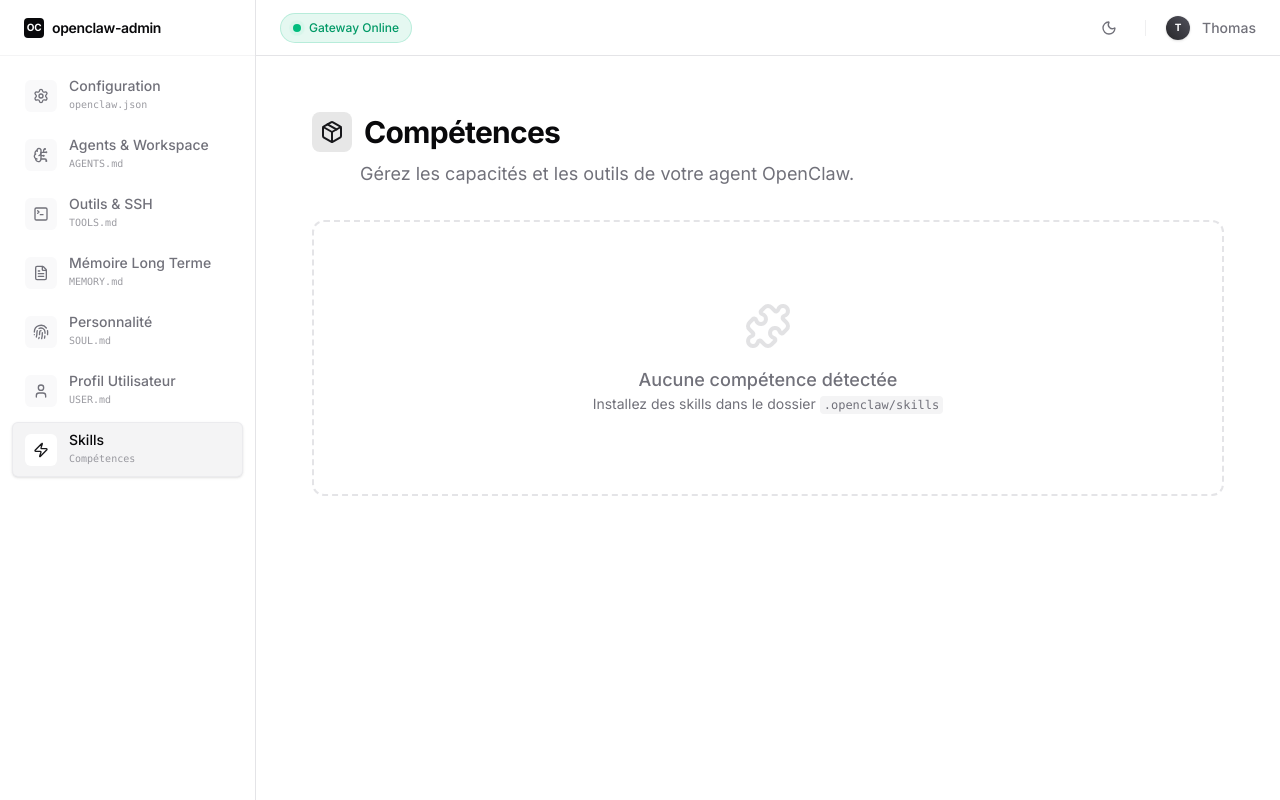
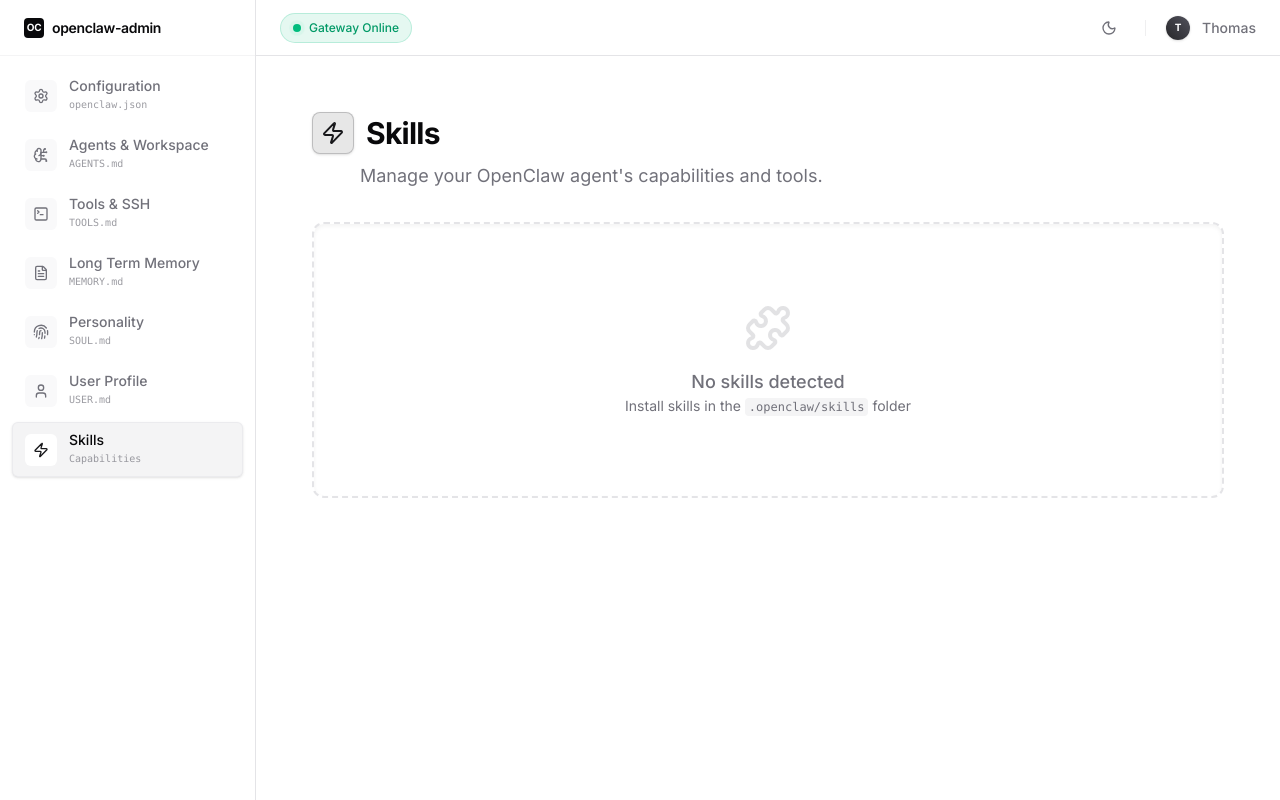
Before and after one commit to thomas-touboul/nanobot-web-ui, a Next.js app: page /skills in a window 1280 px wide. Built offline with nearby package versions, Linux system fonts and the light colour scheme.

Commit message:
style: polish UI density, relief, consistency and localization

```diff
--- a/src/app/editor/page.tsx
+++ b/src/app/editor/page.tsx
@@ -58,7 +58,7 @@ function EditorContent() {
         headers: { "Content-Type": "application/json" },
       });
       if (res.ok) {
-        setMessage("Enregistré !");
+        setMessage("Saved!");
         setOriginalContent(content);
         setIsEditing(false); // Return to preview after save
         setTimeout(() => setMessage(""), 3000);
@@ -82,10 +82,10 @@ function EditorContent() {
   if (!filename) {
     return (
       <div className="h-full flex flex-col items-center justify-center text-muted-foreground space-y-4 animate-fade-in">
-        <div className="w-16 h-16 rounded-full bg-secondary flex items-center justify-center">
+        <div className="w-16 h-16 rounded-full bg-secondary flex items-center justify-center shadow-inner">
             <FileText className="w-8 h-8 opacity-50" />
         </div>
-        <p className="font-medium">Sélectionnez un fichier dans la barre latérale pour l'éditer.</p>
+        <p className="font-medium">Select a file from the sidebar to edit.</p>
       </div>
     );
   }
@@ -100,12 +100,12 @@ function EditorContent() {
     <div className="h-full flex flex-col space-y-4 animate-fade-in">
       <div className="flex items-center justify-between">
         <div className="flex items-center gap-4">
-          <div className="p-2 bg-secondary/50 rounded-lg">
+          <div className="p-2 bg-secondary/50 rounded-lg shadow-sm border border-border/40">
             <FileText className="w-5 h-5 text-muted-foreground" />
           </div>
           <div>
             <h1 className="text-xl font-bold tracking-tight">{filename}</h1>
-            <p className="text-xs text-muted-foreground font-mono">/home/moltbot/.openclaw/{filename}</p>
+            <p className="text-[10px] text-muted-foreground font-mono">/home/moltbot/.openclaw/{filename}</p>
           </div>
         </div>
 
@@ -123,7 +123,7 @@ function EditorContent() {
               className="flex items-center gap-2 px-4 py-2 bg-secondary text-secondary-foreground rounded-lg text-sm font-medium hover:bg-secondary/80 transition-all shadow-sm border border-border"
             >
               <Pencil className="w-4 h-4" />
-              Modifier
+              Edit
             </button>
           ) : (
             <>
@@ -132,7 +132,7 @@ function EditorContent() {
                 className="flex items-center gap-2 px-4 py-2 bg-secondary text-secondary-foreground rounded-lg text-sm font-medium hover:bg-secondary/80 transition-all shadow-sm border border-border"
               >
                 {canPreview ? <Eye className="w-4 h-4" /> : <X className="w-4 h-4" />}
-                {canPreview ? "Preview" : "Annuler"}
+                {canPreview ? "Preview" : "Cancel"}
               </button>
 
               <button
@@ -141,14 +141,14 @@ function EditorContent() {
                 className="flex items-center gap-2 px-4 py-2 bg-primary text-primary-foreground rounded-lg text-sm font-medium hover:bg-primary/90 disabled:opacity-50 transition-all shadow-sm"
               >
                 {saving ? <Loader2 className="w-4 h-4 animate-spin" /> : <Save className="w-4 h-4" />}
-                Enregistrer
+                Save
               </button>
             </>
           )}
         </div>
       </div>
 
-      <div className="flex-1 relative min-h-[500px] border border-border rounded-xl overflow-hidden shadow-sm bg-card">
+      <div className="flex-1 relative min-h-[500px] border border-border rounded-xl overflow-hidden shadow-lg bg-card">
         {loading ? (
           <div className="absolute inset-0 flex items-center justify-center bg-background/50 backdrop-blur-sm z-10">
             <Loader2 className="w-8 h-8 animate-spin text-primary" />
@@ -159,14 +159,14 @@ function EditorContent() {
               <textarea
                 value={content}
                 onChange={(e) => setContent(e.target.value)}
-                className="absolute inset-0 w-full h-full p-6 bg-transparent font-mono text-sm resize-none focus:outline-none leading-relaxed"
+                className="absolute inset-0 w-full h-full p-4 md:p-6 bg-transparent font-mono text-xs resize-none focus:outline-none leading-relaxed"
                 spellCheck={false}
                 autoFocus
               />
             ) : (
-              <div className="absolute inset-0 w-full h-full overflow-y-auto p-6 md:p-10 bg-card">
+              <div className="absolute inset-0 w-full h-full overflow-y-auto p-4 md:p-6 bg-card">
                 {isMarkdown ? (
-                  <div className="prose prose-zinc dark:prose-invert max-w-none">
+                  <div className="prose prose-sm prose-zinc dark:prose-invert max-w-none">
                     <ReactMarkdown
                       remarkPlugins={[remarkGfm]}
                       components={{
@@ -196,13 +196,13 @@ function EditorContent() {
                   <SyntaxHighlighter
                     language="json"
                     style={syntaxStyle}
-                    customStyle={{ background: 'transparent', padding: 0 }}
+                    customStyle={{ background: 'transparent', padding: 0, fontSize: '0.75rem' }}
                     wrapLongLines
                   >
                     {content}
                   </SyntaxHighlighter>
                 ) : (
-                  <pre className="font-mono whitespace-pre-wrap">{content}</pre>
+                  <pre className="font-mono text-xs whitespace-pre-wrap">{content}</pre>
                 )}
               </div>
             )}
--- a/src/app/skills/page.tsx
+++ b/src/app/skills/page.tsx
@@ -2,7 +2,7 @@
 
 import { useEffect, useState } from "react";
 import Link from "next/link";
-import { Puzzle, Edit, ArrowRight, Loader2, Package } from "lucide-react";
+import { Puzzle, Edit, ArrowRight, Loader2, Zap } from "lucide-react";
 
 interface Skill {
   folderName: string;
@@ -39,13 +39,13 @@ export default function SkillsPage() {
     <div className="p-8 space-y-8 animate-fade-in max-w-7xl mx-auto">
       <div className="flex flex-col gap-2">
         <div className="flex items-center gap-3">
-          <div className="p-2 bg-primary/10 rounded-lg">
-            <Package className="w-6 h-6 text-primary" />
+          <div className="p-2 bg-primary/10 rounded-lg shadow-sm border border-primary/20">
+            <Zap className="w-6 h-6 text-primary" />
           </div>
-          <h1 className="text-3xl font-bold tracking-tight">Compétences</h1>
+          <h1 className="text-3xl font-bold tracking-tight">Skills</h1>
         </div>
         <p className="text-muted-foreground text-lg ml-12">
-          Gérez les capacités et les outils de votre agent OpenClaw.
+          Manage your OpenClaw agent's capabilities and tools.
         </p>
       </div>
 
@@ -53,14 +53,14 @@ export default function SkillsPage() {
         {skills.map((skill) => (
           <div
             key={skill.folderName}
-            className="group relative flex flex-col bg-card border border-border rounded-xl overflow-hidden hover:shadow-md transition-all duration-200"
+            className="group relative flex flex-col bg-card border border-border rounded-xl overflow-hidden hover:shadow-xl hover:border-primary/20 transition-all duration-300 shadow-sm"
           >
             <div className="p-6 flex-1 space-y-4">
               <div className="flex items-start justify-between">
-                <div className="p-2 bg-secondary rounded-lg group-hover:bg-primary/10 transition-colors">
+                <div className="p-2 bg-secondary rounded-lg group-hover:bg-primary/10 transition-colors shadow-inner">
                   <Puzzle className="w-5 h-5 text-foreground group-hover:text-primary transition-colors" />
                 </div>
-                <div className="px-2 py-1 rounded-full bg-secondary/50 text-[10px] font-mono text-muted-foreground">
+                <div className="px-2 py-1 rounded-full bg-secondary/80 text-[10px] font-mono text-muted-foreground border border-border/50">
                   {skill.folderName}
                 </div>
               </div>
@@ -70,7 +70,7 @@ export default function SkillsPage() {
                   {skill.name}
                 </h3>
                 <p className="text-sm text-muted-foreground line-clamp-3">
-                  {skill.description || "Aucune description disponible."}
+                  {skill.description || "No description available."}
                 </p>
               </div>
             </div>
@@ -81,7 +81,7 @@ export default function SkillsPage() {
                 className="flex items-center gap-2 text-sm font-medium text-primary hover:text-primary/80 transition-colors"
               >
                 <Edit className="w-4 h-4" />
-                Éditer le fichier
+                Edit Skill File
                 <ArrowRight className="w-4 h-4 transition-transform group-hover:translate-x-1" />
               </Link>
             </div>
@@ -89,10 +89,10 @@ export default function SkillsPage() {
         ))}
 
         {skills.length === 0 && (
-          <div className="col-span-full flex flex-col items-center justify-center py-20 text-muted-foreground border-2 border-dashed border-border rounded-xl bg-card/50">
+          <div className="col-span-full flex flex-col items-center justify-center py-20 text-muted-foreground border-2 border-dashed border-border rounded-xl bg-card/50 shadow-inner">
             <Puzzle className="w-12 h-12 mb-4 opacity-20" />
-            <p className="text-lg font-medium">Aucune compétence détectée</p>
-            <p className="text-sm">Installez des skills dans le dossier <code className="text-xs bg-secondary px-1 py-0.5 rounded">.openclaw/skills</code></p>
+            <p className="text-lg font-medium">No skills detected</p>
+            <p className="text-sm">Install skills in the <code className="text-xs bg-secondary px-1 py-0.5 rounded">.openclaw/skills</code> folder</p>
           </div>
         )}
       </div>
--- a/src/components/layout/Sidebar.tsx
+++ b/src/components/layout/Sidebar.tsx
@@ -31,28 +31,28 @@ const navigation = [
     match: (path: string, params: URLSearchParams) => params.get("file") === "AGENTS.md"
   },
   {
-    title: "Outils & SSH",
+    title: "Tools & SSH",
     subtitle: "TOOLS.md",
     href: "/editor?file=TOOLS.md",
     icon: TerminalSquare,
     match: (path: string, params: URLSearchParams) => params.get("file") === "TOOLS.md"
   },
   {
-    title: "Mémoire Long Terme",
+    title: "Long Term Memory",
     subtitle: "MEMORY.md",
     href: "/editor?file=MEMORY.md",
     icon: FileText,
     match: (path: string, params: URLSearchParams) => params.get("file") === "MEMORY.md"
   },
   {
-    title: "Personnalité",
+    title: "Personality",
     subtitle: "SOUL.md",
     href: "/editor?file=SOUL.md",
     icon: Fingerprint,
     match: (path: string, params: URLSearchParams) => params.get("file") === "SOUL.md"
   },
   {
-    title: "Profil Utilisateur",
+    title: "User Profile",
     subtitle: "USER.md",
     href: "/editor?file=USER.md",
     icon: User,
@@ -60,7 +60,7 @@ const navigation = [
   },
   {
     title: "Skills",
-    subtitle: "Compétences",
+    subtitle: "Capabilities",
     href: "/skills",
     icon: Zap,
     match: (path: string) => path.startsWith("/skills")
```
